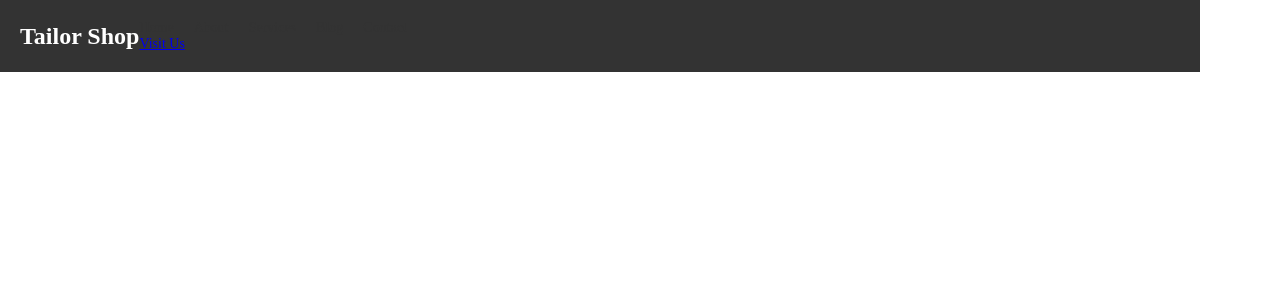
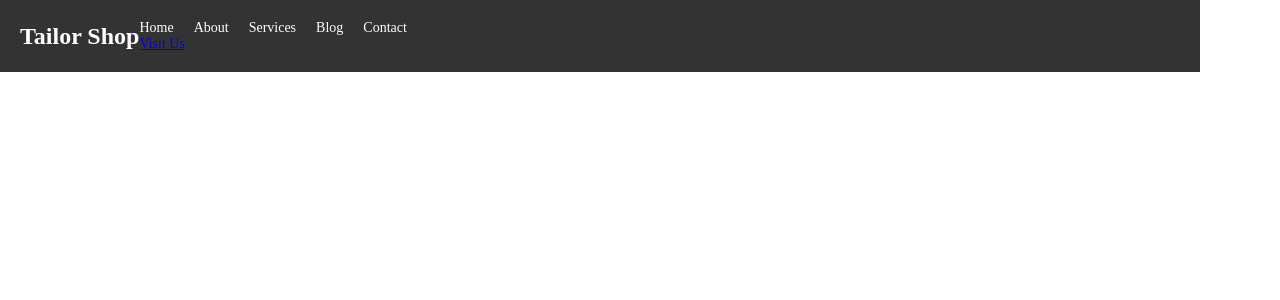
Before and after one commit to Gokulgmiracle/Shop_Website, a React (Vite) app in the folder new_app/: page / in a window 1280 px wide. Shown: the top 300 px of the page. Built offline with nearby package versions, Linux system fonts and the light colour scheme.

Commit message:
li color changes

```diff
--- a/new_app/src/Sytle.css
+++ b/new_app/src/Sytle.css
@@ -21,7 +21,6 @@ html {
   display: flex;
   align-items: center;
 }
-
 
 .header-title {
   margin: 0;
@@ -49,7 +48,7 @@ nav {
 
 #navigation li a {
   text-decoration: none;
-  color: #333;
+  color: white;
 }
 
 #navigation li a:hover {
@@ -69,7 +68,7 @@ nav {
 .submenu li a {
   display: block;
   padding: 12px 16px;
-  color:white;
+  color: white;
 }
 
 .submenu li a:hover {
```
